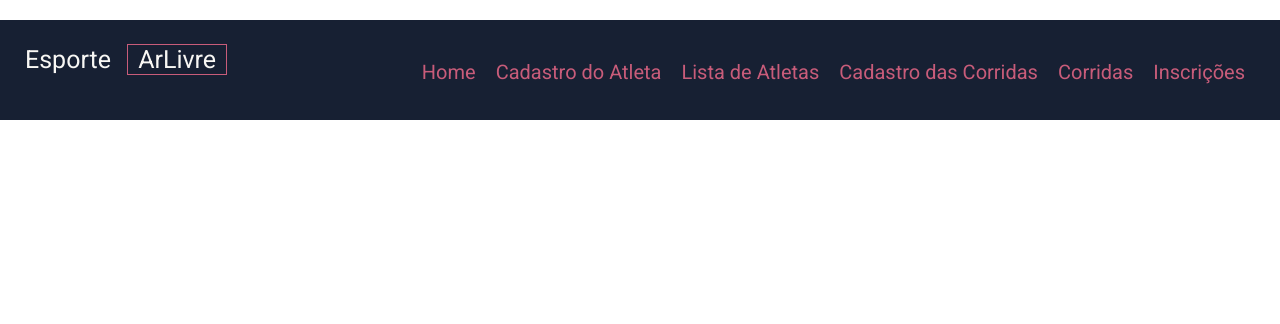
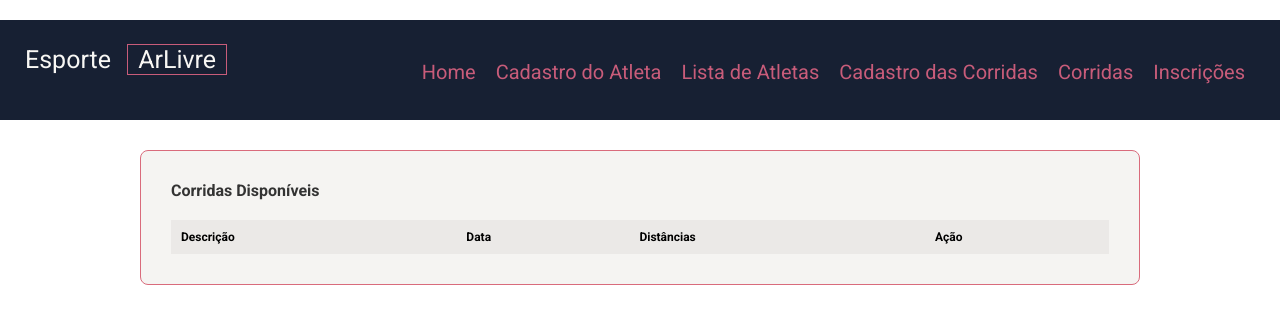
Before and after one commit to anav-ii/Esporte_Arlivre, an Angular app: page /cdisponiveis in a window 1280 px wide. Before the commit this address led to /. Shown: the top 324 px of the page. Built offline with nearby package versions, Linux system fonts and the light colour scheme.

Commit message:
criado a função corridas disponiveis

```diff
--- a/src/app/app.component.ts
+++ b/src/app/app.component.ts
@@ -3,7 +3,6 @@
 
 import { MenuComponentComponent } from './component/menu-component/menu-component.component';
 import { AtletaComponent } from './component/atleta-component/atleta-component.component';
-
 
 @Component({
   selector: 'app-root',
--- a/src/app/app.routes.ts
+++ b/src/app/app.routes.ts
@@ -3,6 +3,7 @@
 import { HomeComponentComponent } from './component/home-component/home-component.component';
 import { CorridaComponent } from './component/corrida/corrida.component';
 import { AtletaListComponent } from './component/atleta/atleta-lista-component/atleta-lista-component.component';
+import { CdisponiveiscomponentComponent } from './component/cdisponiveiscomponent/cdisponiveiscomponent.component';
 
 export const routes: Routes = [
 
@@ -30,6 +31,10 @@
     {
         path:"listaAtleta",
         component: AtletaListComponent
+    },
+    {
+        path:"cdisponiveis",
+        component: CdisponiveiscomponentComponent
     }
 
 ];
--- /dev/null
+++ b/src/app/component/cdisponiveiscomponent/cdisponiveiscomponent.component.css
@@ -0,0 +1,54 @@
+.corridas {
+    width: 1000px;
+    margin: 30px auto;
+    padding: 30px;
+    border: 1px solid #d96b7c;
+    border-radius: 8px;
+    background-color: #f5f4f2;
+}
+
+.corridas h3 {
+    margin-bottom: 20px;
+    font-size: 16px;
+    color: #333;
+}
+
+.corridas table {
+    width: 100%;
+    border-collapse: collapse;
+}
+
+.corridas th {
+    padding: 10px;
+    text-align: left;
+    font-size: 12px;
+    background-color: #ebe9e7;
+}
+
+.corridas td {
+    padding: 12px 10px;
+    font-size: 12px;
+    border-bottom: 1px solid #ddd;
+}
+
+.corridas a {
+    color: #b85c6d;
+    font-size: 11px;
+    margin-right: 10px;
+    cursor: pointer;
+}
+
+.corridas button {
+    padding: 7px 15px;
+    border: none;
+    border-radius: 3px;
+    background-color: #b85c6d;
+    color: white;
+    font-size: 11px;
+    font-weight: bold;
+    cursor: pointer;
+}
+
+.corridas button:hover {
+    background-color: #9e4a5a;
+}
--- /dev/null
+++ b/src/app/component/cdisponiveiscomponent/cdisponiveiscomponent.component.html
@@ -0,0 +1,32 @@
+<div class="corridas">
+
+    <h3>Corridas Disponíveis</h3>
+
+    <table>
+        <thead>
+            <tr>
+                <th>Descrição</th>
+                <th>Data</th>
+                <th>Distâncias</th>
+                <th>Ação</th>
+            </tr>
+        </thead>
+
+        <tbody>
+            @for (corrida of corridas; track corrida.id) {
+                <tr>
+                    <td>{{ corrida.descricaoCorrida }}</td>
+                    <td>{{ corrida.data }}</td>
+                    <td>{{ corrida.km }}</td>
+
+                    <td>
+                        <button (click)="inscrever(corrida)">
+                            Inscrever-se
+                        </button>
+                    </td>
+                </tr>
+            }
+        </tbody>
+    </table>
+
+</div>
--- /dev/null
+++ b/src/app/component/cdisponiveiscomponent/cdisponiveiscomponent.component.ts
@@ -0,0 +1,24 @@
+import { Component } from '@angular/core';
+import { Corrida } from '../../models/corridas';
+import { CorridaserviceService } from '../../service/corridaservice.service';
+
+@Component({
+  selector: 'app-cdisponiveiscomponent',
+  standalone: true,
+  imports: [],
+  templateUrl: './cdisponiveiscomponent.component.html',
+  styleUrl: './cdisponiveiscomponent.component.css'
+})
+export class CdisponiveiscomponentComponent {
+
+  corridas: Corrida[] = [];
+
+  constructor(private corridaService: CorridaserviceService) {
+    this.corridas = this.corridaService.listarCorridas();
+  }
+
+  inscrever(corrida: Corrida) {
+    alert('Você se inscreveu na corrida: ' + corrida.descricaoCorrida);
+  }
+
+}
--- a/src/app/component/corrida/corrida.component.ts
+++ b/src/app/component/corrida/corrida.component.ts
@@ -1,5 +1,7 @@
 import { Component } from '@angular/core';
 import { FormsModule } from '@angular/forms';
+import { Corrida } from '../../models/corridas';
+import { CorridaserviceService } from '../../service/corridaservice.service';
 
 @Component({
   selector: 'app-corrida',
@@ -12,13 +14,29 @@
 
   descricaoCorrida: string = '';
   data: string = '';
-  km: number = 0;
+  km: string = '';
+
+  constructor(private corridaService: CorridaserviceService) {}
 
   salvar(): void {
-    console.log('Descrição:', this.descricaoCorrida);
-    console.log('Data:', this.data);
-    console.log('Distância:', this.km);
+
+    const corrida: Corrida = {
+      id: Date.now(),
+      descricaoCorrida: this.descricaoCorrida,
+      data: this.data,
+      km: this.km
+    };
+
+    // Envia a corrida para o Service
+    this.corridaService.adicionarCorrida(corrida);
+
+    console.log('Corrida cadastrada:', corrida);
 
     alert('Corrida cadastrada com sucesso!');
+
+    // Limpa os campos
+    this.descricaoCorrida = '';
+    this.data = '';
+    this.km = '';
   }
 }
--- a/src/app/component/menu-component/menu-component.component.html
+++ b/src/app/component/menu-component/menu-component.component.html
@@ -8,7 +8,7 @@
             <li><a routerLink="/cadastroAtleta" class="Ink-menu"> Cadastro do Atleta </a></li>
             <li><a routerLink="/listaAtleta" class="Ink-menu">Lista de Atletas </a></li>
             <li><a routerLink="/corridaComponent" class="Ink-menu"> Cadastro das Corridas </a></li>
-            <li><a routerLink="" class="Ink-menu"> Corridas </a></li>
+            <li><a routerLink="/cdisponiveis" class="Ink-menu"> Corridas </a></li>
             <li><a routerLink="" class="Ink-menu"> Inscrições </a></li>
         </ul>
     </nav>
--- /dev/null
+++ b/src/app/models/corridas.ts
@@ -0,0 +1,6 @@
+export class Corrida {
+    id: number = 0;
+    descricaoCorrida: string = '';
+    data: string = '';
+    km: string = '';
+  }
--- /dev/null
+++ b/src/app/service/corridaservice.service.ts
@@ -0,0 +1,20 @@
+import { Injectable } from '@angular/core';
+import { Corrida } from '../models/corridas';
+
+@Injectable({
+  providedIn: 'root'
+})
+export class CorridaserviceService {
+
+  private corridas: Corrida[] = [];
+
+  constructor() { }
+
+  adicionarCorrida(corrida: Corrida) {
+    this.corridas.push(corrida);
+  }
+
+  listarCorridas(): Corrida[] {
+    return this.corridas;
+  }
+}
```
Also changed, not shown: 2 other files (tests, documents, lock files or other folders).
